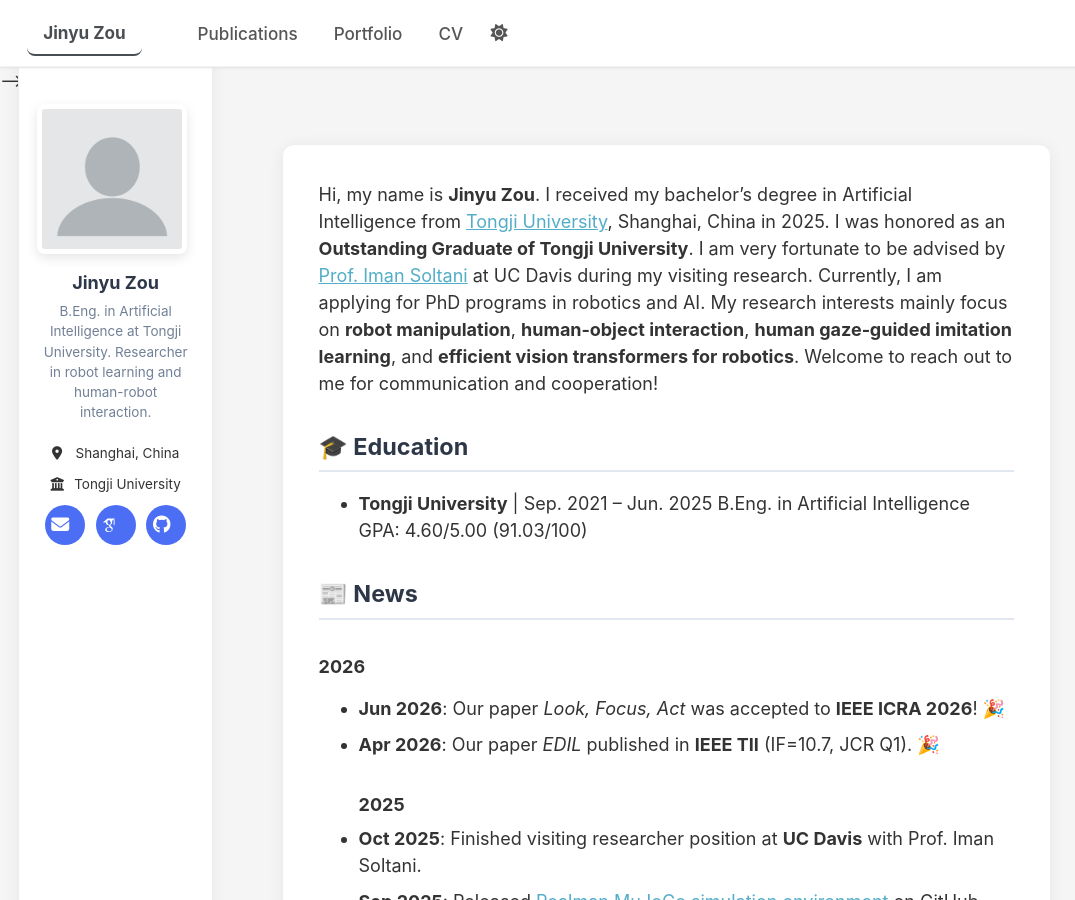
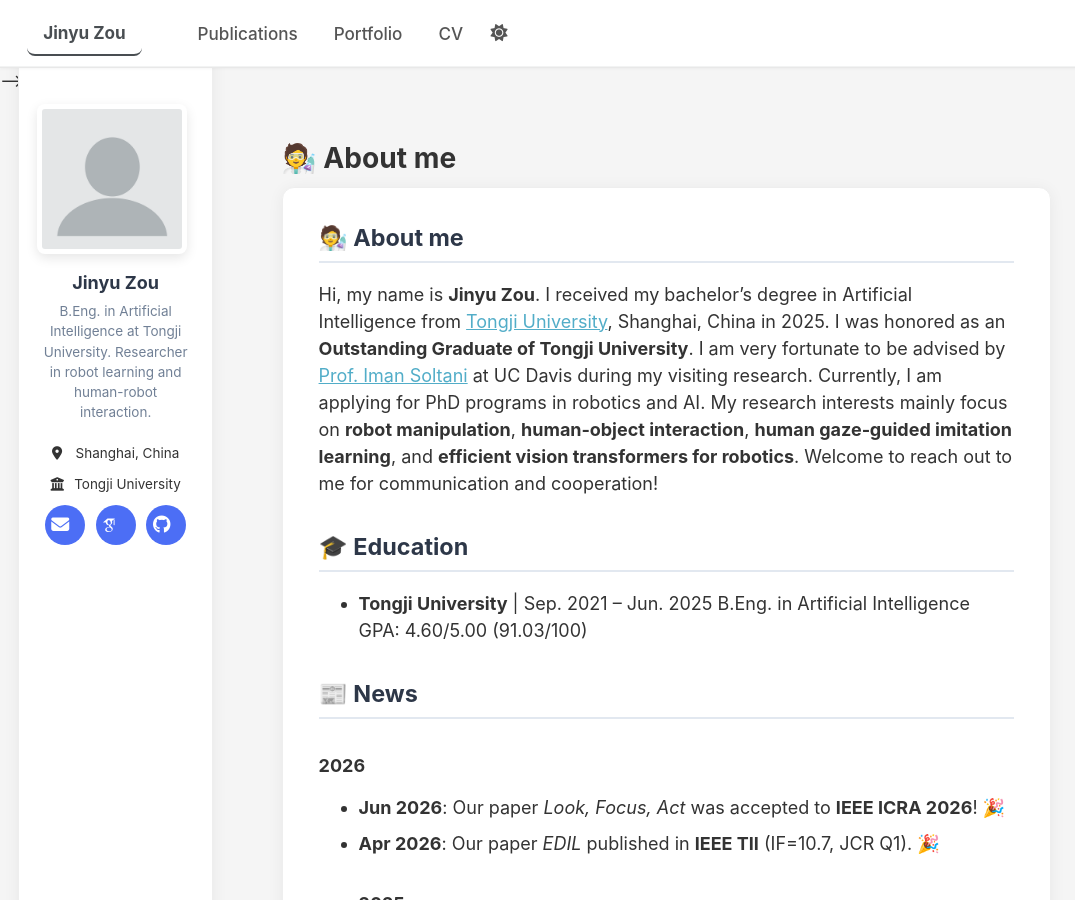
Before and after one commit to JinyuZou/JinyuZou.github.io, a Jekyll site: the page built from _pages/about.md, in a window 1280 px wide and 900 px high. Shown: the whole window, without its empty margins (0-1075 px from the left). Built offline with Jekyll 4.4.1, drawn with Linux system fonts in a browser that asks for light colours; some web fonts are replaced; a script bundle is joined from its source files by our own code; library files that are not in the unit come from our copies; our own code applies the rules of GitHub Pages for plain Markdown files.

Commit message:
Update about.md

```diff
--- a/_pages/about.md
+++ b/_pages/about.md
@@ -6,17 +6,15 @@
   - /about.html
 ---
 
-
+## 🧑‍🔬 About me
 Hi, my name is **Jinyu Zou**. I received my bachelor's degree in Artificial Intelligence from [Tongji University](https://www.tongji.edu.cn/), Shanghai, China in 2025. I was honored as an **Outstanding Graduate of Tongji University**. I am very fortunate to be advised by [Prof. Iman Soltani](https://ece.ucdavis.edu/people/iman-soltani) at UC Davis during my visiting research. Currently, I am applying for PhD programs in robotics and AI.
 My research interests mainly focus on **robot manipulation**, **human‑object interaction**, **human gaze‑guided imitation learning**, and **efficient vision transformers for robotics**. Welcome to reach out to me for communication and cooperation!
-
 
 
 ## 🎓 Education
 - **Tongji University** | Sep. 2021 – Jun. 2025
 B.Eng. in Artificial Intelligence
 GPA: 4.60/5.00 (91.03/100)
-
 
 
 ## 📰 News
@@ -29,7 +27,6 @@
 - **Jun 2025**: Graduated from Tongji University with **Outstanding Graduate** honor (Top 5%).
 
 
-
 ## 🏆 Honors & Awards
 - **2025**: Outstanding Graduate of Tongji University (Top 5%)
 - **2024**: The 6th DIGIX Global AI Challenge — First Prize (National)
```
